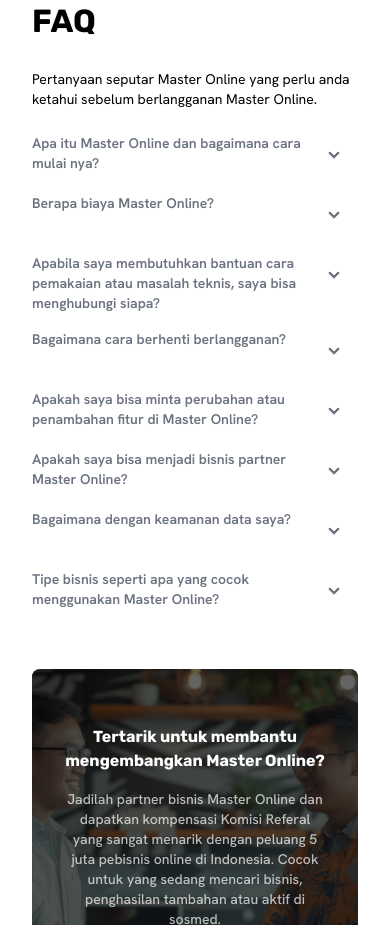
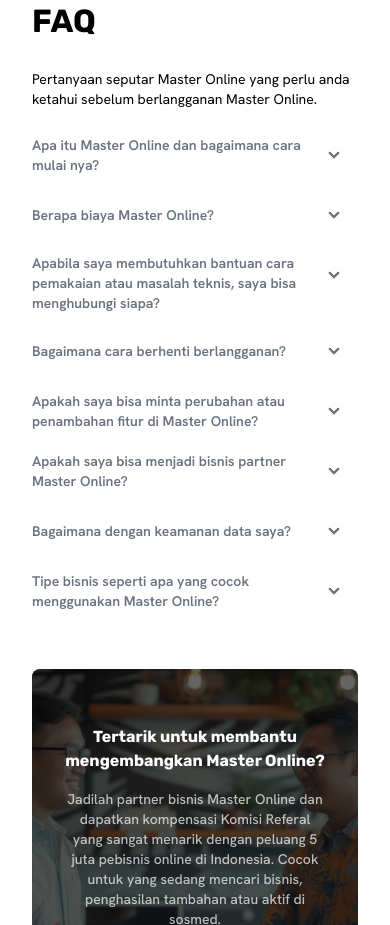
Before and after one commit to irvanherz/masteronline-landing-page, a Next.js app: page / in a window 390 px wide. Shown: the part 4549-5474 px from the top of the page. Built offline with nearby package versions, Linux system fonts and the light colour scheme.

Commit message:
perbaikan layout dan FAQ

```diff
--- a/app/components/FAQ.tsx
+++ b/app/components/FAQ.tsx
@@ -61,7 +61,7 @@
                         {FAQs.map(faq => (
                             <div key={faq.question} className="collapse collapse-arrow">
                                 <input type="checkbox" className="peer" />
-                                <div className="collapse-title text-sm md:text-xl lg:text-2xl font-semibold text-gray-500 peer-checked:text-paprika-900 px-0 pr-10 py-2 md:py-4">{faq.question} </div>
+                                <div className="collapse-title flex items-center text-sm md:text-xl lg:text-2xl font-semibold text-gray-500 peer-checked:text-paprika-900 px-0 pr-10 py-2 md:py-4">{faq.question} </div>
                                 <div className="collapse-content font-medium text-xs md:text-base lg:text-xl p-0 peer-checked:pb-8">{faq.answer}</div>
                             </div>
                         ))}
--- a/app/layout.tsx
+++ b/app/layout.tsx
@@ -31,14 +31,14 @@
         <meta httpEquiv="Expires" content="0" />
       </Head>
       {/* Global site tag (gtag.js) - Google Analytics */}
-      <Script async src="https://www.googletagmanager.com/gtag/js?id=GTM-NVS64HF" />
+      <Script async src="https://www.googletagmanager.com/gtag/js?id=AW-778375246" />
       <Script id="google analytics">
         {`
           window.dataLayer = window.dataLayer || [];
-          function gtag() { dataLayer.push(arguments); }
+          function gtag(){dataLayer.push(arguments);}
           gtag('js', new Date());
 
-          gtag('config', 'GTM-NVS64HF');
+          gtag('config', 'AW-778375246');
         `}
       </Script>
       {/* Event snippet for Sign-up conversion page In your html page, add the snippet and call gtag_report_conversion when someone clicks on the chosen link or button. */}
```
